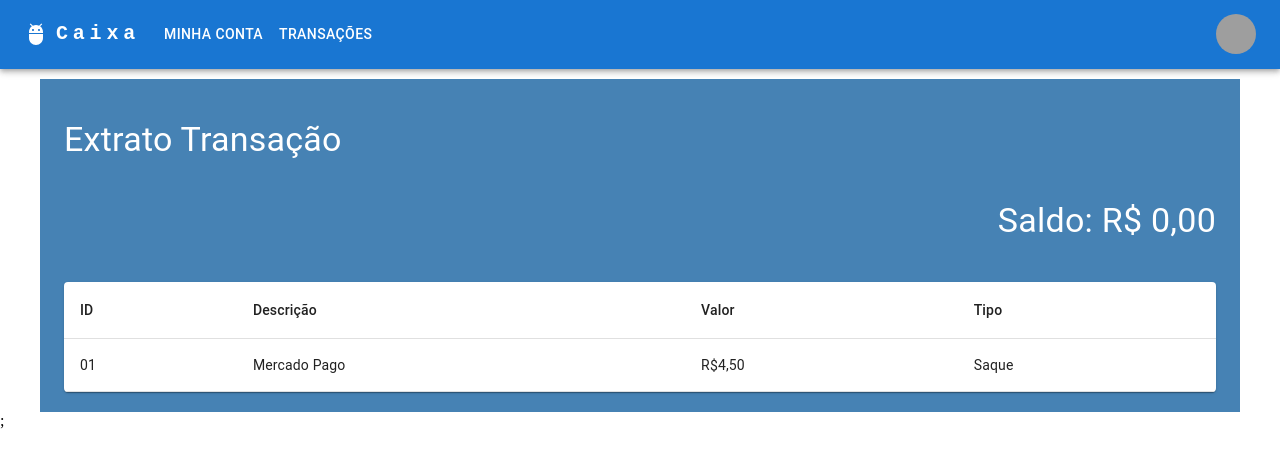
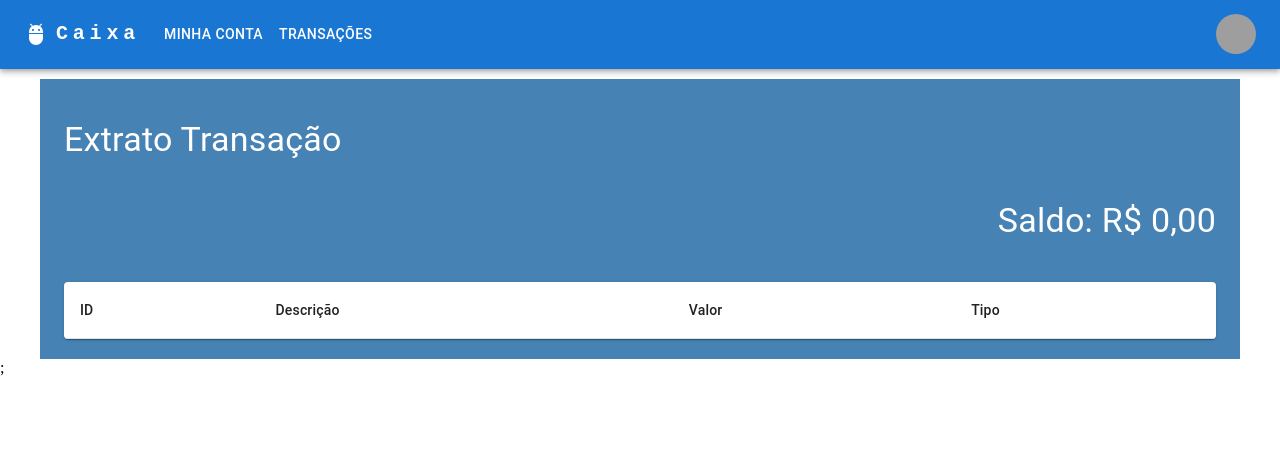
Before and after one commit to umpierres/caixa, a React (Create React App) app: page / in a window 1280 px wide. Shown: the top 468 px of the page. Built offline with nearby package versions, Linux system fonts and the light colour scheme; grey boxes are pictures that could not be loaded.

Commit message:
inseri os valores do TransactionSlice no ShowTransaction.

```diff
--- a/src/pages/ShowTransaction.tsx
+++ b/src/pages/ShowTransaction.tsx
@@ -1,4 +1,5 @@
 import React from 'react';
+import { useSelector } from 'react-redux';
 import ResponsiveAppBar from '../components/ResponsiveAppBar';
 import {
   Container,
@@ -12,8 +13,11 @@ import {
   Typography
 } from '@mui/material';
 import Paper from '@mui/material/Paper';
+import { selectAll } from '../store/modules/TransactionSlice';
 
 const ShowTransaction: React.FC = () => {
+  const transaction = useSelector(selectAll);
+
   return (
     <>
       <ResponsiveAppBar />
@@ -49,12 +53,14 @@ const ShowTransaction: React.FC = () => {
                   </TableRow>
                 </TableHead>
                 <TableBody>
-                  <TableRow>
-                    <TableCell>01</TableCell>
-                    <TableCell>Mercado Pago</TableCell>
-                    <TableCell>R$4,50</TableCell>
-                    <TableCell>Saque</TableCell>
-                  </TableRow>
+                  {transaction.map(transaction => (
+                    <TableRow key={transaction.id}>
+                      <TableCell>{transaction.id}</TableCell>
+                      <TableCell>{transaction.description}</TableCell>
+                      <TableCell>{transaction.value}</TableCell>
+                      <TableCell>{transaction.type}</TableCell>
+                    </TableRow>
+                  ))}
                 </TableBody>
               </Table>
             </TableContainer>
```
